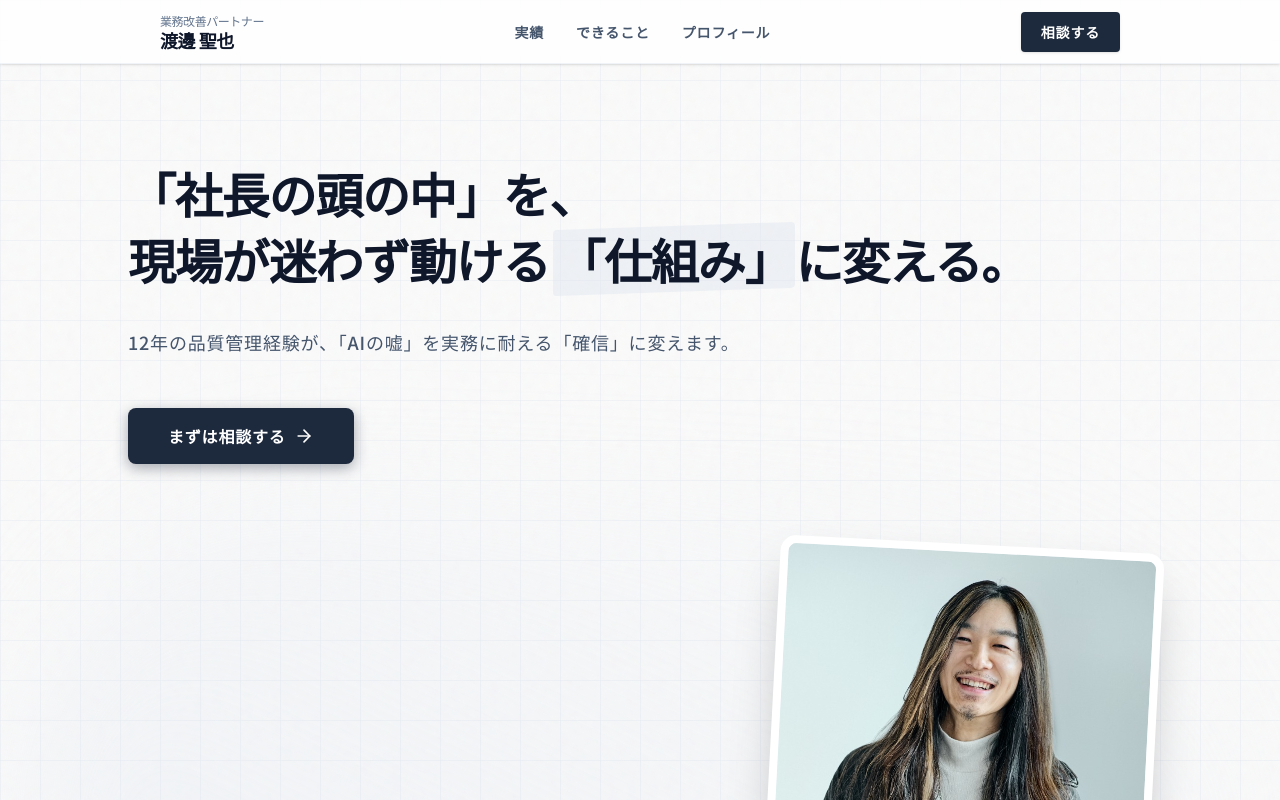
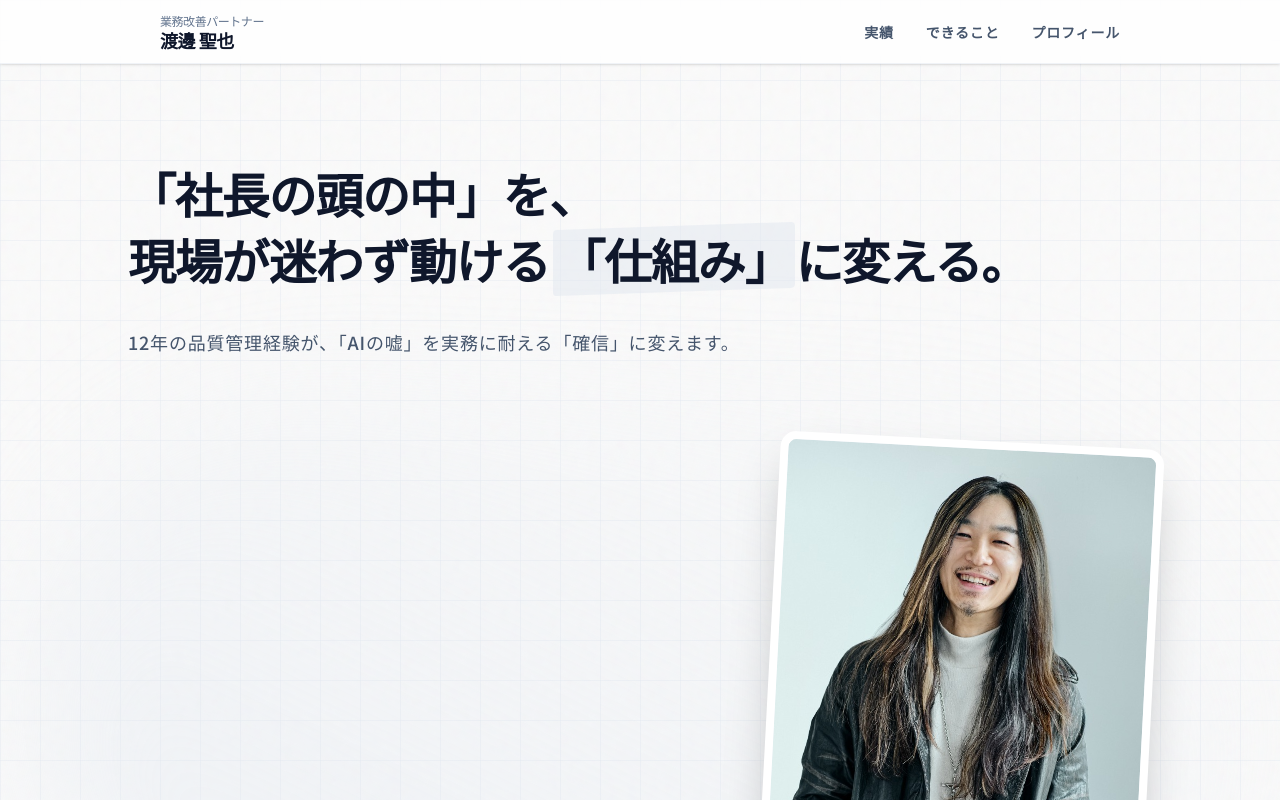
Before and after one commit to Sei-boop-star/portfolio, a Next.js app: page / in a window 1280 px wide. Shown: the top 800 px of the page. Built offline with nearby package versions, Linux system fonts and the light colour scheme.

Commit message:
Remove Consult buttons from Header and Hero

```diff
--- a/components/Header.tsx
+++ b/components/Header.tsx
@@ -30,14 +30,7 @@ export default function Header() {
                     ))}
                 </nav>
 
-                <div className="flex items-center gap-4">
-                    <Link
-                        href="#contact"
-                        className="inline-flex h-10 items-center justify-center rounded bg-slate-800 px-5 text-sm font-bold text-white shadow-sm transition-all hover:bg-slate-700"
-                    >
-                        相談する
-                    </Link>
-                </div>
+
             </div>
         </header>
     );
--- a/components/Hero.tsx
+++ b/components/Hero.tsx
@@ -26,15 +26,7 @@ export default function Hero() {
                             </p>
                         </div>
 
-                        <div className="flex flex-col sm:flex-row items-center gap-4 justify-center md:justify-start pt-2">
-                            <Link
-                                href="#contact"
-                                className="w-full sm:w-auto inline-flex h-14 items-center justify-center rounded-lg bg-slate-800 px-10 text-base font-bold text-white shadow-[0_4px_14px_0_rgba(30,41,59,0.39)] transition-all hover:bg-slate-700 hover:-translate-y-0.5"
-                            >
-                                まずは相談する
-                                <ArrowRight className="ml-2 h-5 w-5" />
-                            </Link>
-                        </div>
+
                     </div>
 
                     {/* Photo Column */}
```
